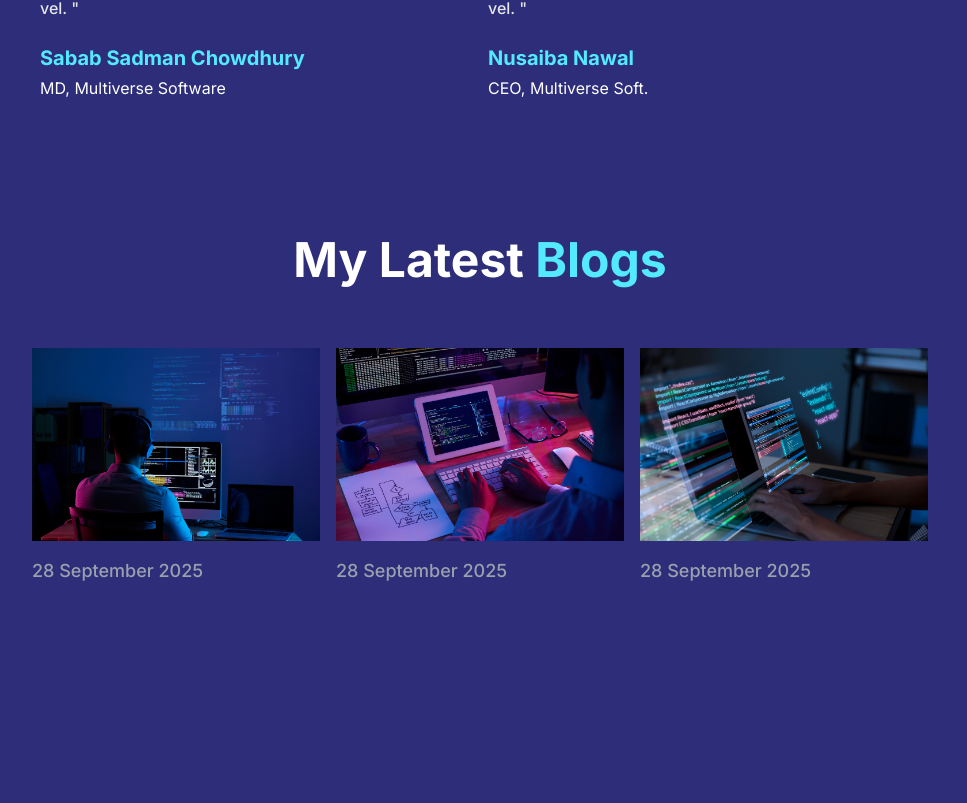
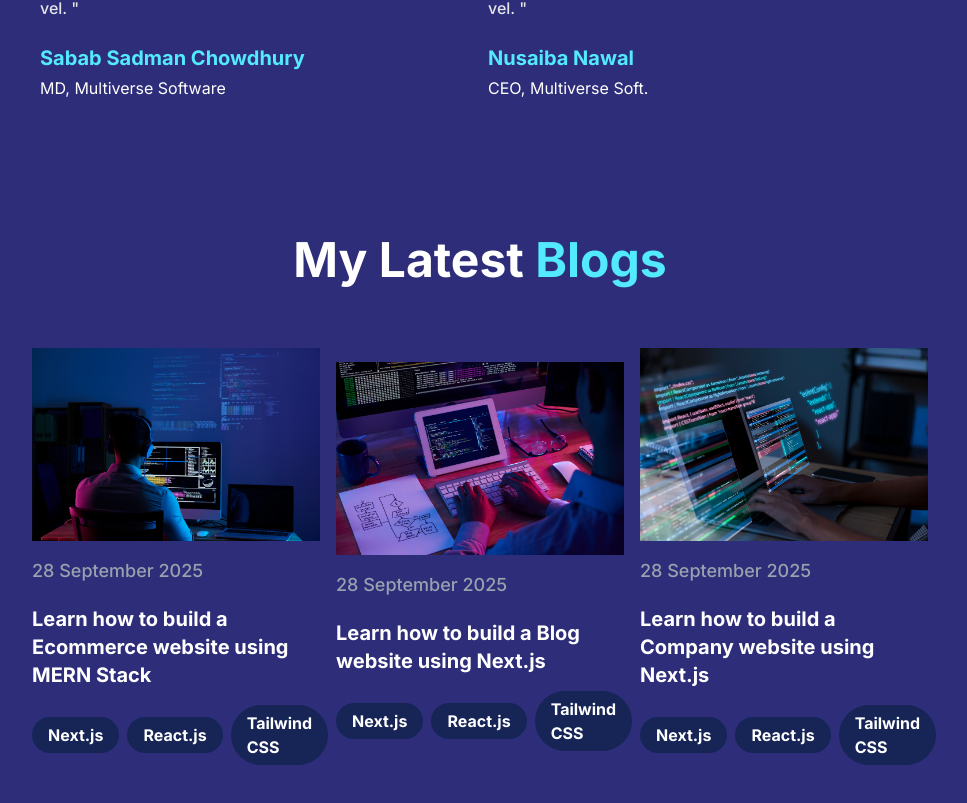
Before and after one commit to Najmul216/my_portfolio_website, a Next.js app: page / in a window 1280 px wide. Shown: the part 4651-5454 px from the top of the page, without its empty margins (160-1127 px from the left). Before the commit the page ends 5300 px from the top, so only its background shows below. Built offline with nearby package versions, Linux system fonts and the light colour scheme.

Commit message:
Blog Section Completed

```diff
--- a/components/Home/BlogSection/BlogCard.tsx
+++ b/components/Home/BlogSection/BlogCard.tsx
@@ -19,6 +19,20 @@ const BlogCard = ({ image, title }: Props) => {
       <p className="mt-4 text-gray-400 font-medium text-base sm:text-lg">
         28 September 2025
       </p>
+      <h1 className="mt-5 text-lg sm:text-xl font-bold text-white hover:underline hover:text-cyan-300 cursor-pointer transition-all duration-300">
+        {title}
+      </h1>
+      <div className="mt-4 flex gap-2 items-center">
+        <p className="px-4 py-1.5 bg-blue-950 text-white text-sm sm:text-base font-bold rounded-full">
+          Next.js
+        </p>
+        <p className="px-4 py-1.5 bg-blue-950 text-white text-sm sm:text-base font-bold rounded-full">
+          React.js
+        </p>
+        <p className="px-4 py-1.5 bg-blue-950 text-white text-sm sm:text-base font-bold rounded-full">
+          Tailwind CSS
+        </p>
+      </div>
     </div>
   );
 };
```
